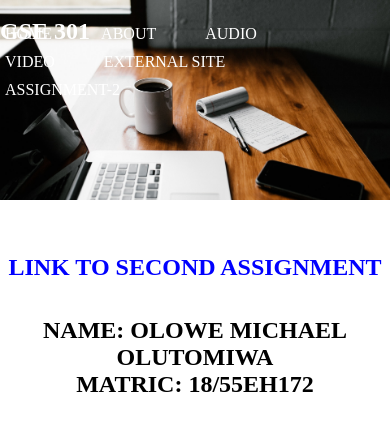
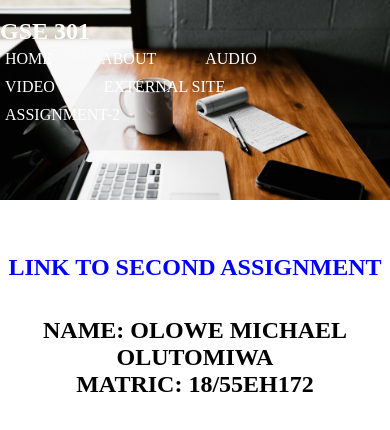
Before and after one commit to Maiqel1/gseAssignment, a plain HTML site: page Index.html in a window 390 px wide. Drawn offline with Linux system fonts and the light colour scheme.

Commit message:
Update style.css

```diff
--- a/style.css
+++ b/style.css
@@ -38,3 +38,12 @@ nav{
 
 
 }
+
+@media screen and (max-width: 500px){
+    ul{
+        float: right;
+          margin-right: 10px;
+          margin-top:0px;
+      }
+
+}
```
